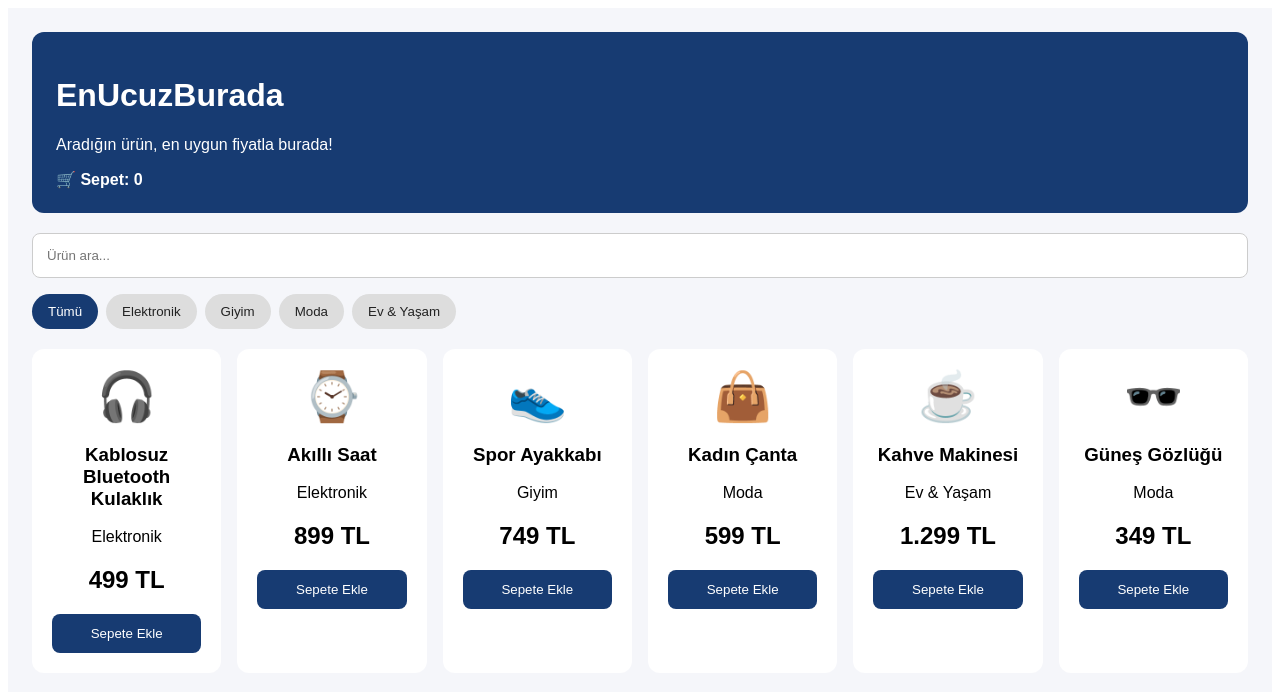
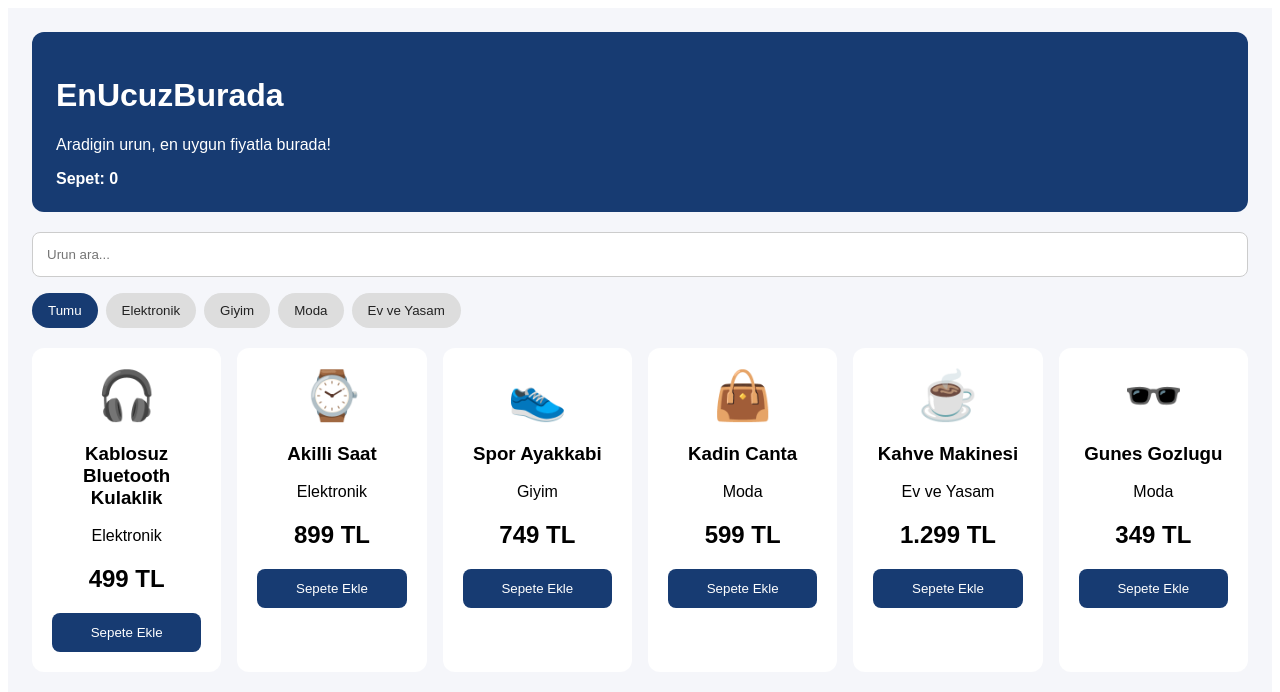
Before and after one commit to enucuzburada/enucuzburada, a Next.js app: page / in a window 1280 px wide. Shown: the top 692 px of the page. Built offline with nearby package versions, Linux system fonts and the light colour scheme.

Commit message:
Update product names and localization strings

```diff
--- a/app/page.tsx
+++ b/app/page.tsx
@@ -4,27 +4,22 @@
 import { useState } from "react";
 
 const products = [
-  { id: 1, name: "Kablosuz Bluetooth Kulaklık", price: 499, category: "Elektronik", icon: "🎧" },
-  { id: 2, name: "Akıllı Saat", price: 899, category: "Elektronik", icon: "⌚" },
-  { id: 3, name: "Spor Ayakkabı", price: 749, category: "Giyim", icon: "👟" },
-  { id: 4, name: "Kadın Çanta", price: 599, category: "Moda", icon: "👜" },
-  { id: 5, name: "Kahve Makinesi", price: 1299, category: "Ev & Yaşam", icon: "☕" },
-  { id: 6, name: "Güneş Gözlüğü", price: 349, category: "Moda", icon: "🕶️" },
+  { id: 1, name: "Kablosuz Bluetooth Kulaklik", price: 499, category: "Elektronik", icon: "🎧" },
+  { id: 2, name: "Akilli Saat", price: 899, category: "Elektronik", icon: "⌚" },
+  { id: 3, name: "Spor Ayakkabi", price: 749, category: "Giyim", icon: "👟" },
+  { id: 4, name: "Kadin Canta", price: 599, category: "Moda", icon: "👜" },
+  { id: 5, name: "Kahve Makinesi", price: 1299, category: "Ev ve Yasam", icon: "☕" },
+  { id: 6, name: "Gunes Gozlugu", price: 349, category: "Moda", icon: "🕶️" },
 ];
 
 export default function Home() {
   const [search, setSearch] = useState("");
-  const [category, setCategory] = useState("Tümü");
+  const [category, setCategory] = useState("Tumu");
   const [cart, setCart] = useState(0);
 
   const filteredProducts = products.filter((product) => {
-    const matchesSearch = product.name
-      .toLocaleLowerCase("tr")
-      .includes(search.toLocaleLowerCase("tr"));
-
-    const matchesCategory =
-      category === "Tümü" || product.category === category;
-
+    const matchesSearch = product.name.toLowerCase().includes(search.toLowerCase());
+    const matchesCategory = category === "Tumu" || product.category === category;
     return matchesSearch && matchesCategory;
   });
 
@@ -32,19 +27,19 @@ export default function Home() {
     <main style={{ fontFamily: "Arial, sans-serif", padding: 24, background: "#f5f6fa", minHeight: "100vh" }}>
       <header style={{ background: "#173b72", color: "white", padding: 24, borderRadius: 12 }}>
         <h1>EnUcuzBurada</h1>
-        <p>Aradığın ürün, en uygun fiyatla burada!</p>
-        <strong>🛒 Sepet: {cart}</strong>
+        <p>Aradigin urun, en uygun fiyatla burada!</p>
+        <strong>Sepet: {cart}</strong>
       </header>
 
       <input
         value={search}
         onChange={(e) => setSearch(e.target.value)}
-        placeholder="Ürün ara..."
+        placeholder="Urun ara..."
         style={{ width: "100%", padding: 14, marginTop: 20, marginBottom: 16, boxSizing: "border-box", borderRadius: 8, border: "1px solid #ccc" }}
       />
 
       <div style={{ display: "flex", flexWrap: "wrap", gap: 8, marginBottom: 20 }}>
-        {["Tümü", "Elektronik", "Giyim", "Moda", "Ev & Yaşam"].map((item) => (
+        {["Tumu", "Elektronik", "Giyim", "Moda", "Ev ve Yasam"].map((item) => (
           <button
             key={item}
             onClick={() => setCategory(item)}
@@ -72,7 +67,7 @@ export default function Home() {
         ))}
       </section>
 
-      {filteredProducts.length === 0 && <p>Aradığınız ürün bulunamadı.</p>}
+      {filteredProducts.length === 0 && <p>Aradigin urun bulunamadi.</p>}
     </main>
   );
 }
```
